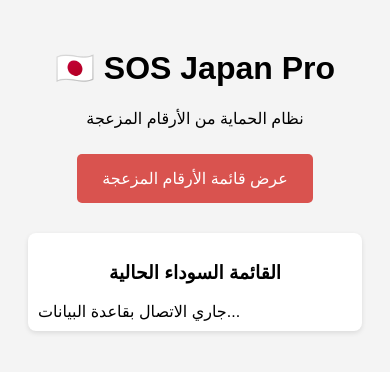
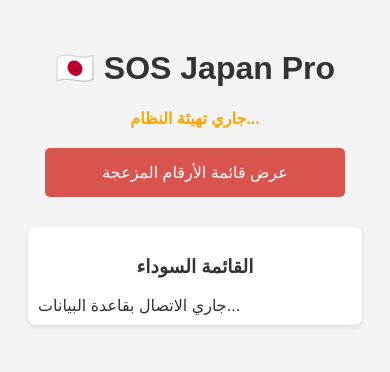
Before and after one commit to zkimtar-ops/Nospamjp, a website: page www/index.html in a window 390 px wide. Both pictures are taken after a click on the button "عرض قائمة الأرقام المزعجة". Drawn offline with Linux system fonts and the light colour scheme; some packages are replaced by stand-ins of ours.

Commit message:
Update index.html

```diff
--- a/www/index.html
+++ b/www/index.html
@@ -2,30 +2,32 @@
 <html>
 <head>
     <meta charset="utf-8">
+    <meta http-equiv="Content-Security-Policy" content="default-src 'self' data: gap: https://ssl.gstatic.com 'unsafe-eval'; style-src 'self' 'unsafe-inline'; media-src *; connect-src 'self' https://*.firebaseio.com https://*.firebasedatabase.app; script-src 'self' 'unsafe-inline' 'unsafe-eval' https://www.gstatic.com;">
+
     <meta name="viewport" content="initial-scale=1, width=device-width, viewport-fit=cover">
     <title>SOS Japan Pro</title>
-    <link rel="stylesheet" href="css/index.css">
     <style>
-        body { font-family: sans-serif; text-align: center; padding: 20px; background-color: #f4f4f4; }
-        .btn { background: #d9534f; color: white; border: none; padding: 15px 25px; border-radius: 5px; cursor: pointer; font-size: 16px; margin: 10px; }
+        body { font-family: sans-serif; text-align: center; padding: 20px; background-color: #f4f4f4; color: #333; }
+        .btn { background: #d9534f; color: white; border: none; padding: 15px 25px; border-radius: 5px; cursor: pointer; font-size: 16px; margin: 10px; width: 100%; max-width: 300px; }
+        #status-indicator { color: orange; font-weight: bold; margin-bottom: 10px; }
         #spamList { margin-top: 20px; text-align: left; background: white; border-radius: 8px; padding: 10px; display: none; box-shadow: 0 2px 5px rgba(0,0,0,0.1); }
-        .spam-item { padding: 10px; border-bottom: 1px solid #eee; display: flex; justify-content: space-between; }
-        .spam-item:last-child { border-bottom: none; }
+        .spam-item { padding: 12px; border-bottom: 1px solid #eee; font-size: 14px; }
     </style>
 </head>
 <body>
     <h1>🇯🇵 SOS Japan Pro</h1>
-    <p>نظام الحماية من الأرقام المزعجة</p>
+    <div id="status-indicator">جاري تهيئة النظام...</div>
 
     <button class="btn" id="toggleSpamBtn">عرض قائمة الأرقام المزعجة</button>
 
     <div id="spamList">
-        <h3 style="text-align: center;">القائمة السوداء الحالية</h3>
-        <div id="listContainer">جاري التحميل...</div>
+        <h3 style="text-align: center;">القائمة السوداء</h3>
+        <div id="listContainer">جاري تحميل البيانات...</div>
     </div>
 
     <script src="https://www.gstatic.com/firebasejs/9.0.0/firebase-app-compat.js"></script>
     <script src="https://www.gstatic.com/firebasejs/9.0.0/firebase-database-compat.js"></script>
+
     <script src="cordova.js"></script>
     <script src="js/index.js"></script>
 </body>
```
